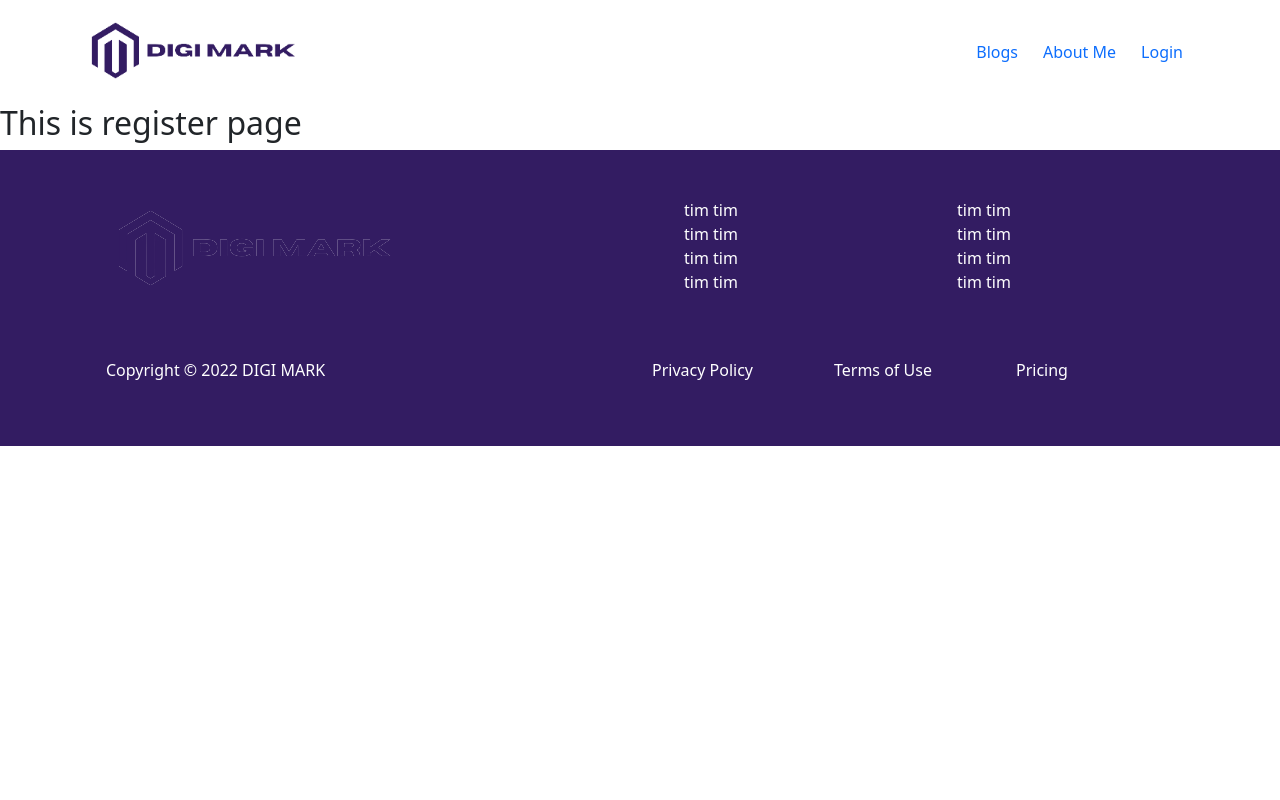
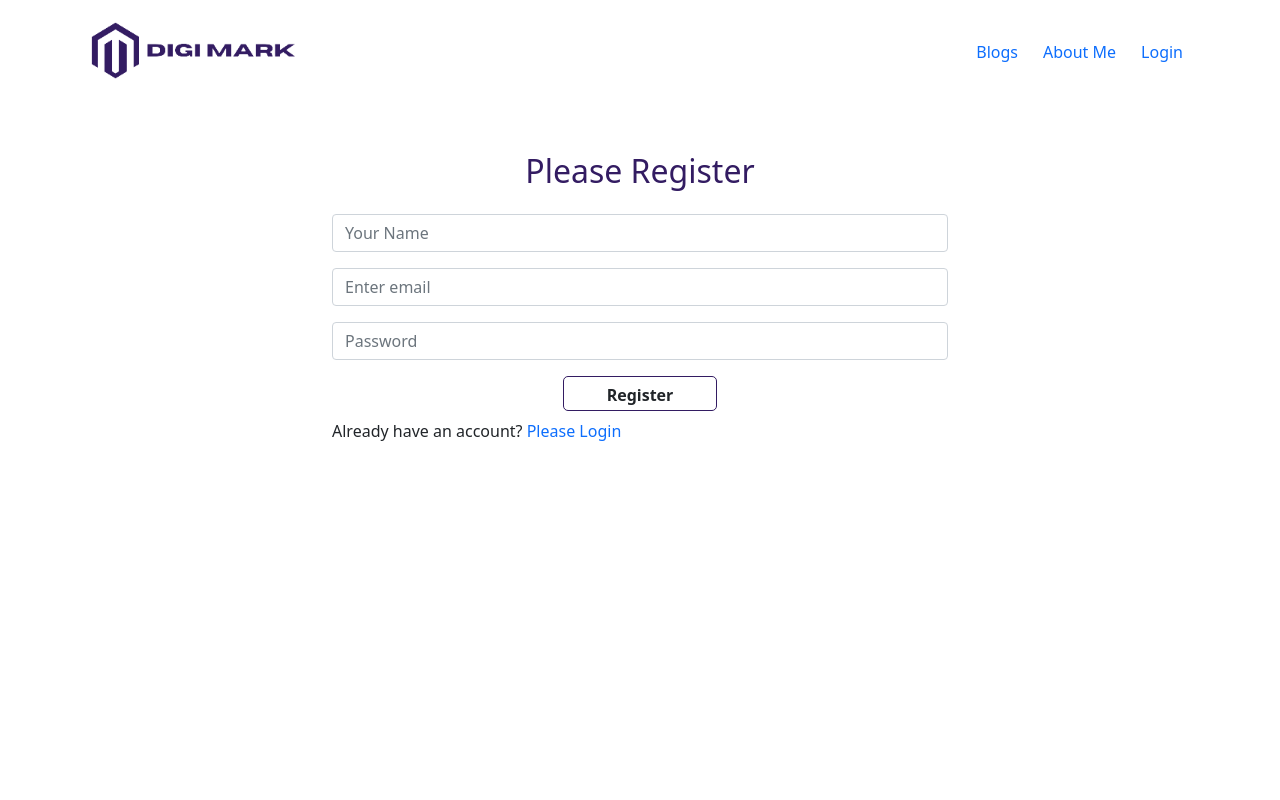
Before and after one commit to kamrul-dev/digital-marketing-service, a React (Create React App) app: page /register in a window 1280 px wide. Shown: the top 800 px of the page. Built offline with nearby package versions, Linux system fonts and the light colour scheme.

Commit message:
Registration page design completed and toggle register to login done

```diff
--- a/src/Pages/Login/Register/Register.js
+++ b/src/Pages/Login/Register/Register.js
@@ -1,9 +1,29 @@
+
 import React from 'react';
+import { Button, Container, Form } from 'react-bootstrap';
+import { Link } from 'react-router-dom';
 
 const Register = () => {
     return (
-        <div>
-            <h2>This is register page</h2>
+        <div className='w-50 mx-auto vh-100 mt-5'>
+            <Container>
+                <h2 className='text-center primary-color mb-4'>Please Register</h2>
+                <Form>
+                    <Form.Group className="mb-3" controlId="formBasicName">
+                        <Form.Control type="name" placeholder="Your Name" />
+                    </Form.Group>
+                    <Form.Group className="mb-3" controlId="formBasicEmail">
+                        <Form.Control type="email" placeholder="Enter email" />
+                    </Form.Group>
+                    <Form.Group className="mb-3" controlId="formBasicPassword">
+                        <Form.Control type="password" placeholder="Password" />
+                    </Form.Group>
+                    <Button id='login-btn' variant="w-25 mx-auto d-block mb-2" type="submit">
+                        Register
+                    </Button>
+                    <p>Already have an account? <Link to='/login' className='text-decoration-none'>Please Login</Link></p>
+                </Form>
+            </Container>
         </div>
     );
 };
```
